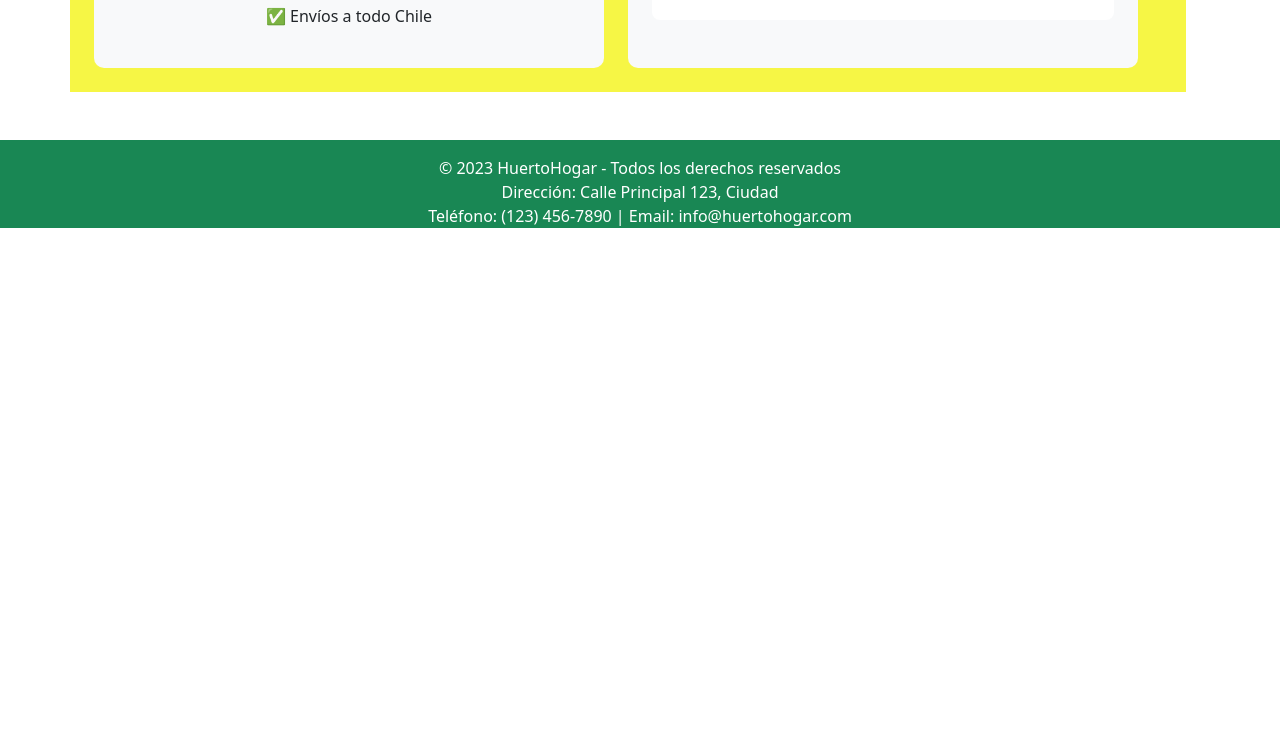
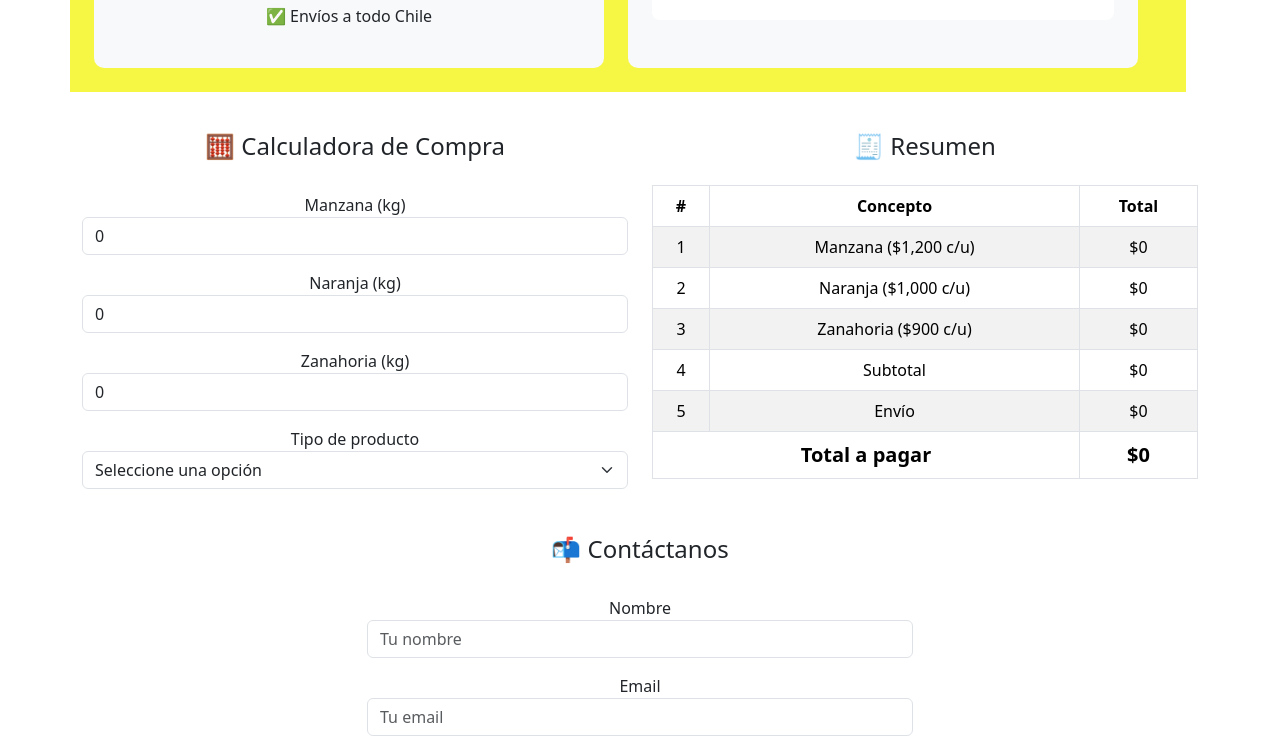
Before and after one commit to GuiselaHerranz/ev_2_huerto_hogar, a React (Create React App) app: page / in a window 1280 px wide. Shown: the part 1558-2314 px from the top of the page. Before the commit the page ends 1786 px from the top, so only its background shows below. Built offline with nearby package versions, Linux system fonts and the light colour scheme.

Commit message:
Add CalculadoraHuerto and Contacto components

```diff
--- a/src/App.js
+++ b/src/App.js
@@ -5,6 +5,8 @@ import Ban from './Components/Banner.js';
 import FooterPincipal from './Components/Footer.js';
 import ProductosDestacados from './Components/productos.js';
 import Nosotros from './Components/Nosotros.js';
+import CalculadoraHuerto from './Components/CalculadoraHuerto.js';
+import Contacto from './Components/Contacto.js';
 
 function App() {
   return (
@@ -15,6 +17,8 @@ function App() {
         <Ban />
         <ProductosDestacados/>
         <Nosotros/>
+        <CalculadoraHuerto/>
+        <Contacto/>
       </div>
 
       <FooterPincipal/>
```
